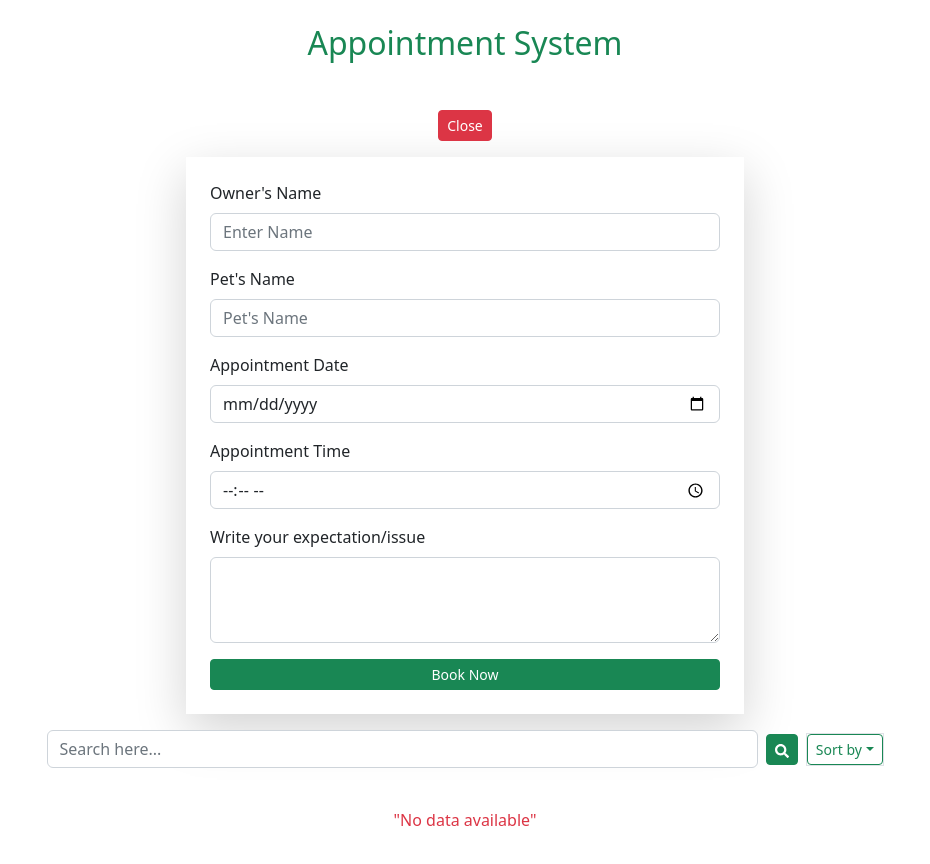
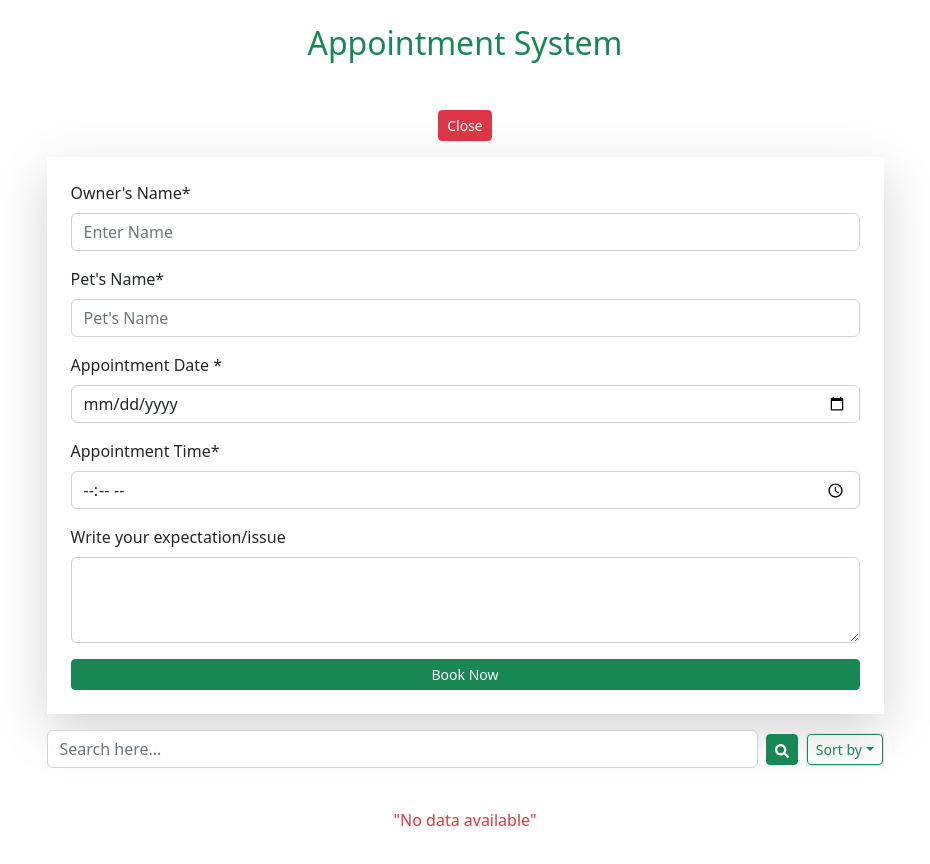
Before and after one commit to SushmaGurung/appointmentSystem, a React (Create React App) app: page / in a window 1280 px wide. Both pictures are taken after a click on the button "Click to Register". Shown: the top 864 px of the page, without its empty margins (175-1105 px from the left). Built offline with nearby package versions, Linux system fonts and the light colour scheme.

Commit message:
customize ui & fix errors

```diff
--- a/src/App.js
+++ b/src/App.js
@@ -26,7 +26,7 @@ function App() {
   // const [msg, setMsg] = useState("");
 
   const handleSubmit = () => {
-    if (lists) {
+    if (owner, pet, date, time) {
       setLists([
         ...lists,
         {
@@ -47,6 +47,8 @@ function App() {
       setTimeout(() => {
         setShow(!show);
       }, 1000);
+    }else{
+      alert("Fill all the required fields marked * !!")
     }
   };
 
--- a/src/Components/FormData.js
+++ b/src/Components/FormData.js
@@ -19,7 +19,7 @@ const FormData = ({
   handleSubmit,
 }) => {
   return (
-        <div className="w-50 mx-auto">
+        <div className="w-75 mx-auto">
           <div className="text-center">
       {!show ? (
         <Button
@@ -40,7 +40,7 @@ const FormData = ({
       {show && (
           <Form className=" shadow-lg p-4 ">
             <Form.Group className="mb-3" controlId="formBasicEmail">
-              <Form.Label>Owner's Name</Form.Label>
+              <Form.Label>Owner's Name*</Form.Label>
               <Form.Control
                 type="text"
                 placeholder="Enter Name"
@@ -53,7 +53,7 @@ const FormData = ({
             </Form.Group>
 
             <Form.Group className="mb-3" controlId="formBasicPassword">
-              <Form.Label>Pet's Name</Form.Label>
+              <Form.Label>Pet's Name*</Form.Label>
               <Form.Control
                 type="text"
                 placeholder="Pet's Name"
@@ -66,7 +66,7 @@ const FormData = ({
             </Form.Group>
 
             <Form.Group className="mb-3" controlId="formBasicCheckbox">
-              <Form.Label>Appointment Date</Form.Label>
+              <Form.Label>Appointment Date *</Form.Label>
               <Form.Control
                 type="date"
                 required
@@ -78,7 +78,7 @@ const FormData = ({
             </Form.Group>
 
             <Form.Group className="mb-3" controlId="formBasicCheckbox">
-              <Form.Label>Appointment Time</Form.Label>
+              <Form.Label>Appointment Time*</Form.Label>
               <Form.Control
                 type="time"
                 required
--- a/src/Components/lists.js
+++ b/src/Components/lists.js
@@ -1,10 +1,8 @@
 import React from 'react';
-import Card from 'react-bootstrap/Card';
 import Button from 'react-bootstrap/Button';
-import Container from 'react-bootstrap/Container';
 import Row from 'react-bootstrap/Row';
 import Col from 'react-bootstrap/Col';
-import { FaTrash } from "react-icons/fa";
+import { FaTrashAlt} from "react-icons/fa";
 
 // const Lists = ({id, ownerName, petName, date, time, notes}) => {
 const Lists = (props) => {
@@ -13,17 +11,17 @@ const Lists = (props) => {
 
   return (
     <Row key={props.id} className = "border my-3 p-3 w-75 mx-auto text-center">
-        <Col xs={6} md={4} lg= {3}>
-        <h3>{props.date}  </h3>
-        <h4>{props.time}</h4>
+        <Col xs={6} md={4} lg= {5} className = "  rounded-2 p-2 d-flex flex-column justify-content-center">
+        <h4>{props.date}  </h4>
+        <h5>{props.time}</h5>
         </Col>
-        <Col xs={6} md={4} lg= {3}>
-      <p>{props.ownerName}</p>
-      <p>{props.petName}</p>
-<p>{props.notes && props.notes}</p>
+        <Col className='text-start' xs={6} md={4} lg= {5}>
+      <h6> <em>Owner : </em> {props.ownerName}</h6>
+      <p><em>Pet : </em> {props.petName}</p>
+<p style={{fontSize : "0.8rem"}}> {props.notes && (<em> Note : </em>)} { props.notes}</p>
         </Col>
-        <Col xs={6} md={4} lg={6} className = "ms-0">
-        {props.id &&  <Button variant="danger" title ="Cancel" style={{ padding: "0.1rem 0.2rem 0.2rem"}} size="sm" onClick={() =>props.deleteList(props.id)}> <FaTrash/>
+        <Col xs={6} md={4} lg={2} className = "d-flex justify-content-center align-self-center">
+        {props.id &&  <Button variant="danger" title ="Cancel" style={{ padding: "0.1rem 0.2rem 0.2rem"}} size="sm" onClick={() =>props.deleteList(props.id)}> <FaTrashAlt/>
         </Button>}
         </Col>
       </Row>
--- a/src/Components/search.js
+++ b/src/Components/search.js
@@ -39,10 +39,10 @@ const Search = ({
 
           <Dropdown.Menu>
             <Dropdown.Item onClick={descendingList} title="Descending">
-              <FaArrowUp /> Asc
+              <FaArrowUp /> Desc
             </Dropdown.Item>
             <Dropdown.Item onClick={ascendingList} title="Ascending">
-              <FaArrowDown /> Desc
+              <FaArrowDown /> Asc
             </Dropdown.Item>
             <Dropdown.Item onClick={sortPetList} title="Pet Name">
               <FaDog /> Pet
```
